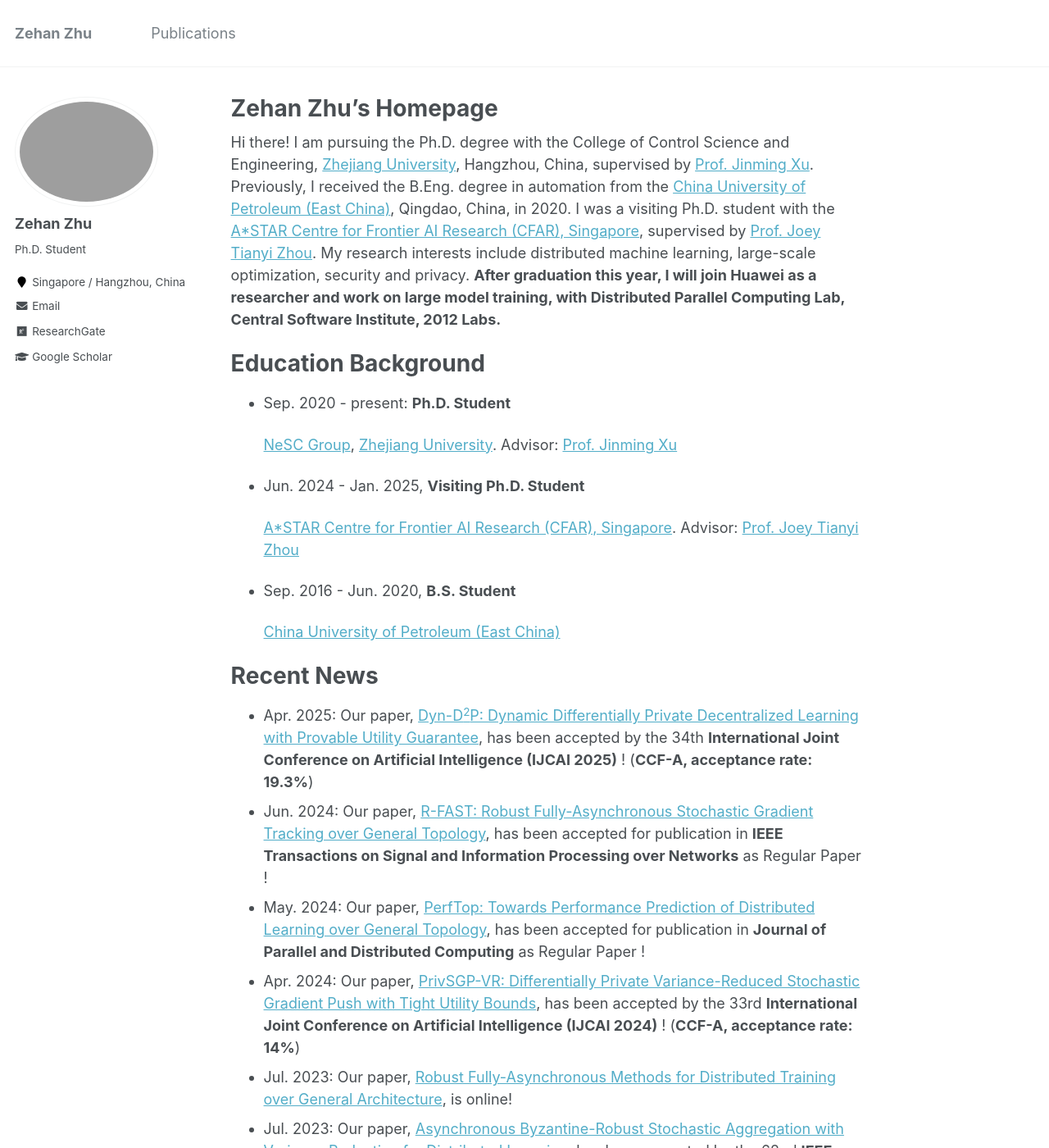
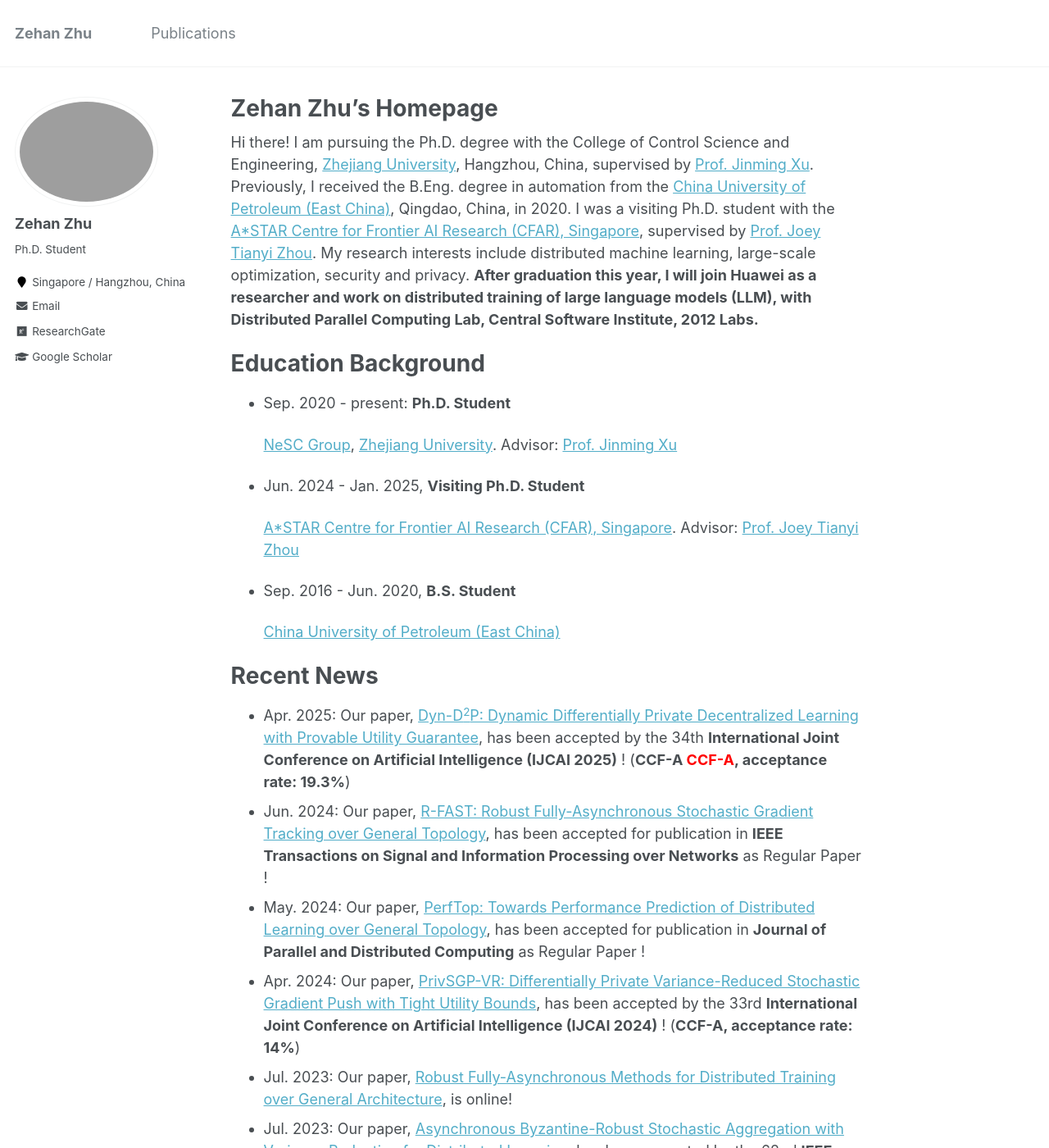
Before and after one commit to zehanzhu/zehanzhu.github.io, a Jekyll site: the page built from _pages/about.md, in a window 1280 px wide and 1400 px high. Shown: the whole window at 82% size. Built offline with Jekyll 4.4.1, drawn with Linux system fonts in a browser that asks for light colours.

Commit message:
Update about.md

```diff
--- a/_pages/about.md
+++ b/_pages/about.md
@@ -9,7 +9,7 @@ redirect_from:
 ---
 
 
-Hi there! I am pursuing the Ph.D. degree with the College of Control Science and Engineering, [Zhejiang University](https://www.zju.edu.cn/), Hangzhou, China, supervised by [Prof. Jinming Xu](https://person.zju.edu.cn/jimmyxu). Previously, I received the B.Eng. degree in automation from the [China University of Petroleum (East China)](https://www.upc.edu.cn/), Qingdao, China, in 2020. I was a visiting Ph.D. student with the [A*STAR Centre for Frontier AI Research (CFAR), Singapore](https://www.a-star.edu.sg/cfar), supervised by [Prof. Joey Tianyi Zhou](https://joeyzhouty.github.io/). My research interests include distributed machine learning, large-scale optimization, security and privacy. **After graduation this year, I will join Huawei as a researcher and work on large model training, with Distributed Parallel Computing Lab, Central Software Institute, 2012 Labs.**
+Hi there! I am pursuing the Ph.D. degree with the College of Control Science and Engineering, [Zhejiang University](https://www.zju.edu.cn/), Hangzhou, China, supervised by [Prof. Jinming Xu](https://person.zju.edu.cn/jimmyxu). Previously, I received the B.Eng. degree in automation from the [China University of Petroleum (East China)](https://www.upc.edu.cn/), Qingdao, China, in 2020. I was a visiting Ph.D. student with the [A*STAR Centre for Frontier AI Research (CFAR), Singapore](https://www.a-star.edu.sg/cfar), supervised by [Prof. Joey Tianyi Zhou](https://joeyzhouty.github.io/). My research interests include distributed machine learning, large-scale optimization, security and privacy. **After graduation this year, I will join Huawei as a researcher and work on distributed training of large language models (LLM), with Distributed Parallel Computing Lab, Central Software Institute, 2012 Labs.**
 
 
 Education Background
@@ -32,7 +32,7 @@ Education Background
 
 Recent News
 ======
-* Apr. 2025: Our paper, [Dyn-D<sup>2</sup>P: Dynamic Differentially Private Decentralized Learning with Provable Utility Guarantee](), has been accepted by the 34th **International Joint Conference on Artificial Intelligence (IJCAI 2025)** ! (**CCF-A, acceptance rate: 19.3%**)
+* Apr. 2025: Our paper, [Dyn-D<sup>2</sup>P: Dynamic Differentially Private Decentralized Learning with Provable Utility Guarantee](), has been accepted by the 34th **International Joint Conference on Artificial Intelligence (IJCAI 2025)** ! (**CCF-A <span style="color:red">CCF-A</span>, acceptance rate: 19.3%**)
 * Jun. 2024: Our paper, [R-FAST: Robust Fully-Asynchronous Stochastic Gradient Tracking over General Topology](https://ieeexplore.ieee.org/abstract/document/10660468), has been accepted for publication in **IEEE Transactions on Signal and Information Processing over Networks** as Regular Paper !
 * May. 2024: Our paper, [PerfTop: Towards Performance Prediction of Distributed Learning over General Topology](https://www.sciencedirect.com/science/article/abs/pii/S0743731524000868), has been accepted for publication in **Journal of Parallel and Distributed Computing** as Regular Paper !
 * Apr. 2024: Our paper, [PrivSGP-VR: Differentially Private Variance-Reduced Stochastic Gradient Push with Tight Utility Bounds](https://www.ijcai.org/proceedings/2024/635), has been accepted by the 33rd **International Joint Conference on Artificial Intelligence (IJCAI 2024)** ! (**CCF-A, acceptance rate: 14%**)
```
